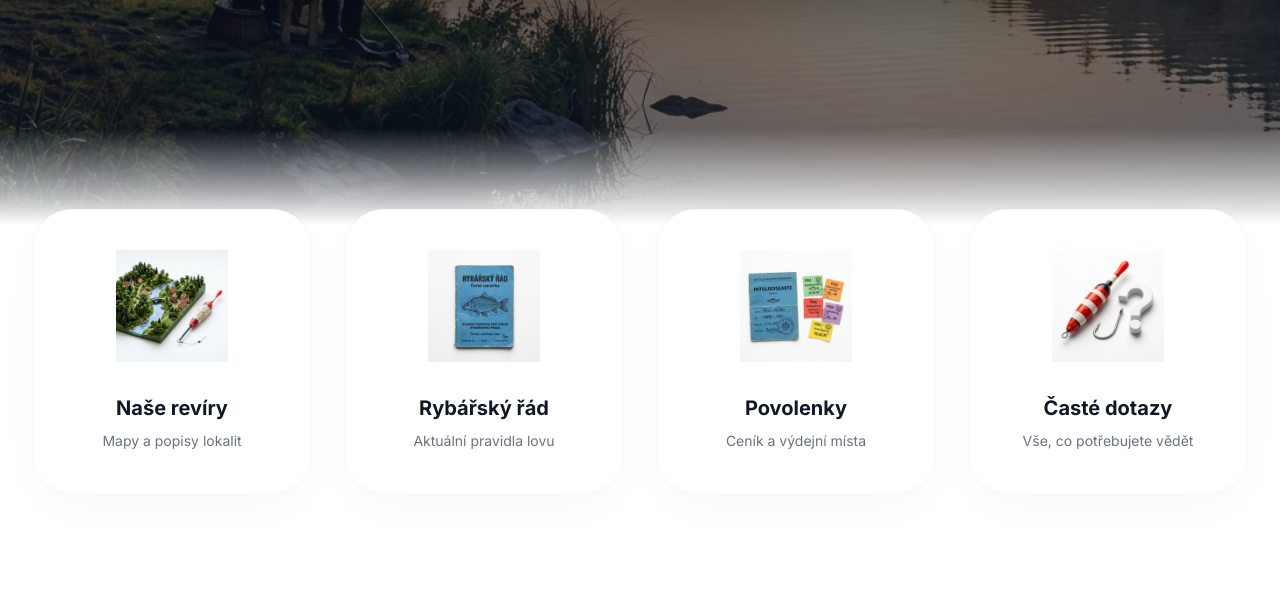
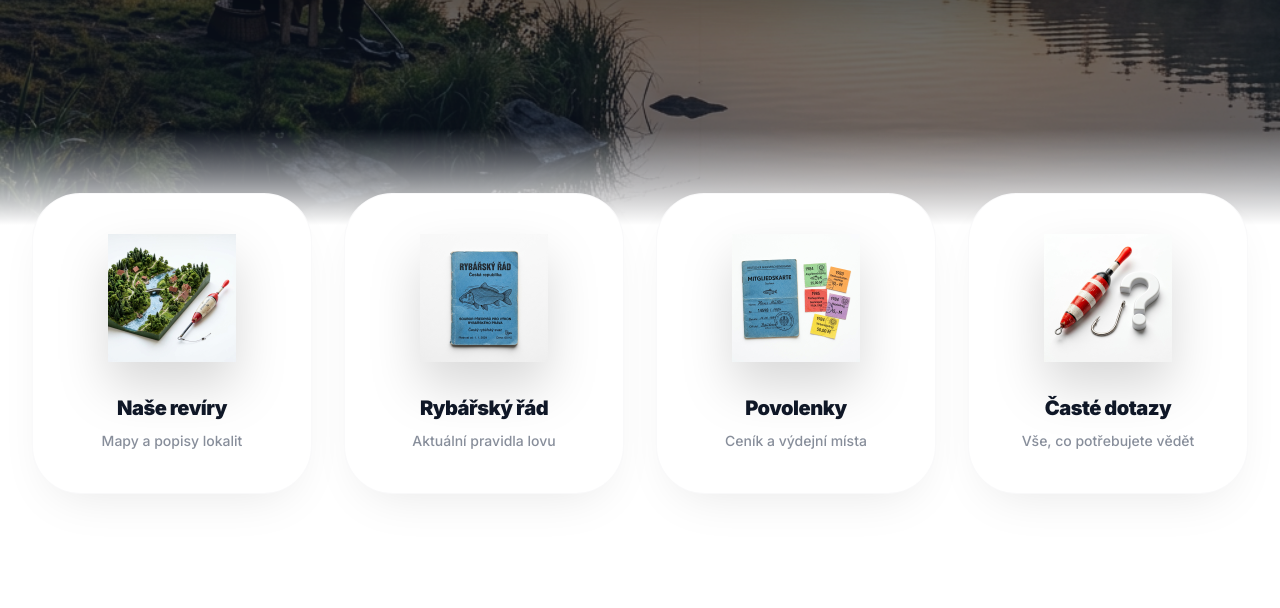
Before and after one commit to HellDexter/webrybari, a Next.js app: page / in a window 1280 px wide. Shown: the part 780-1388 px from the top of the page. Built offline with nearby package versions, Linux system fonts and the light colour scheme; no server answers; the database is empty.

Commit message:
Enhance homepage quick links with premium card design and integrated images

```diff
--- a/src/app/page.tsx
+++ b/src/app/page.tsx
@@ -85,24 +85,30 @@ export default async function Home() {
       </div>
 
       {/* Dashboard rozcestník */}
-      <div className="mx-auto max-w-7xl px-6 lg:px-8 py-16 -mt-20 relative z-10">
+      <div className="mx-auto max-w-7xl px-6 lg:px-8 py-16 -mt-24 relative z-10">
         <div className="grid grid-cols-1 md:grid-cols-2 lg:grid-cols-4 gap-8">
           {[
-            { img: "/images/home/reviry.png?v=2", title: "Naše revíry", desc: "Mapy a popisy lokalit", href: "/pro-rybare/reviry" },
-            { img: "/images/home/rad.png?v=2", title: "Rybářský řád", desc: "Aktuální pravidla lovu", href: "/pro-rybare/rad" },
-            { img: "/images/home/povolenky.png?v=2", title: "Povolenky", desc: "Ceník a výdejní místa", href: "/clenstvi/ceny" },
-            { img: "/images/home/dotazy.png?v=2", title: "Časté dotazy", desc: "Vše, co potřebujete vědět", href: "/dotazy" },
+            { img: "/images/home/reviry.png?v=2", title: "Naše revíry", desc: "Mapy a popisy lokalit", href: "/pro-rybare/reviry", accent: "bg-blue-50" },
+            { img: "/images/home/rad.png?v=2", title: "Rybářský řád", desc: "Aktuální pravidla lovu", href: "/pro-rybare/rad", accent: "bg-green-50" },
+            { img: "/images/home/povolenky.png?v=2", title: "Povolenky", desc: "Ceník a výdejní místa", href: "/clenstvi/ceny", accent: "bg-amber-50" },
+            { img: "/images/home/dotazy.png?v=2", title: "Časté dotazy", desc: "Vše, co potřebujete vědět", href: "/dotazy", accent: "bg-purple-50" },
           ].map((item, i) => (
             <Link
               key={i}
               href={item.href}
-              className="group bg-white p-10 rounded-[2.5rem] shadow-[0_15px_50px_-15px_rgba(0,0,0,0.05)] border border-gray-100/50 hover:shadow-[0_30px_60px_-15px_rgba(34,197,94,0.15)] hover:border-green-200 transition-all duration-500 hover:-translate-y-3 flex flex-col items-center text-center"
+              className="group bg-white p-10 rounded-[3rem] shadow-[0_20px_50px_-20px_rgba(0,0,0,0.1)] border border-gray-100/50 hover:border-green-500/30 transition-all duration-500 hover:-translate-y-4 flex flex-col items-center text-center"
             >
-              <div className="w-28 h-28 mb-8 flex items-center justify-center bg-transparent transition-transform duration-500 group-hover:scale-110">
-                <img src={item.img} alt={item.title} className="w-full h-full object-contain" />
+              <div className="relative w-32 h-32 mb-8 flex items-center justify-center">
+                {/* Dekorativní barevný kruh v pozadí obrázku */}
+                <div className={`absolute inset-0 ${item.accent} rounded-full scale-90 group-hover:scale-110 transition-transform duration-700 opacity-60`}></div>
+                <img
+                  src={item.img}
+                  alt={item.title}
+                  className="relative z-10 w-full h-full object-contain drop-shadow-2xl transition-transform duration-500 group-hover:scale-110 group-hover:-rotate-3"
+                />
               </div>
-              <h3 className="text-xl font-bold text-gray-900 mb-2 group-hover:text-green-700 transition-colors">{item.title}</h3>
-              <p className="text-gray-500 text-sm leading-relaxed">{item.desc}</p>
+              <h3 className="text-xl font-black text-gray-900 mb-2 group-hover:text-green-700 transition-colors tracking-tight">{item.title}</h3>
+              <p className="text-gray-500 text-sm font-medium leading-relaxed opacity-80">{item.desc}</p>
             </Link>
           ))}
         </div>
```
